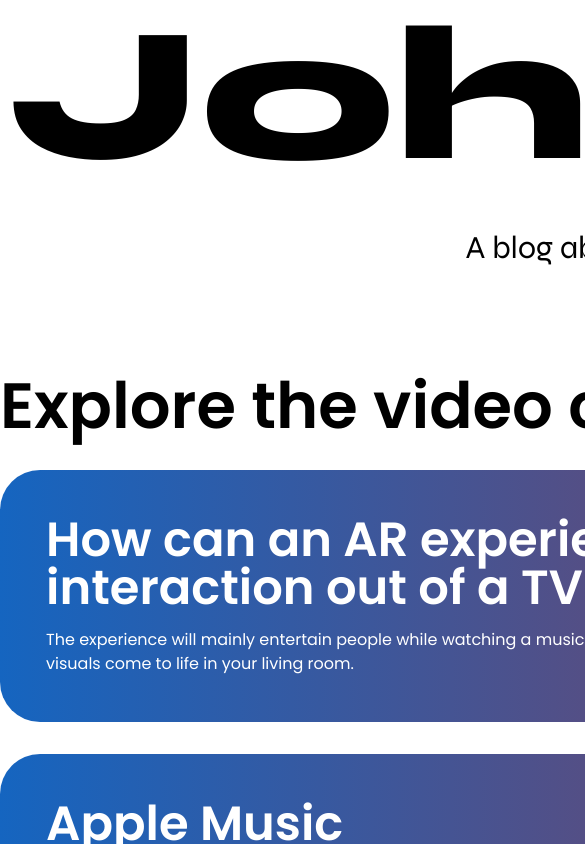
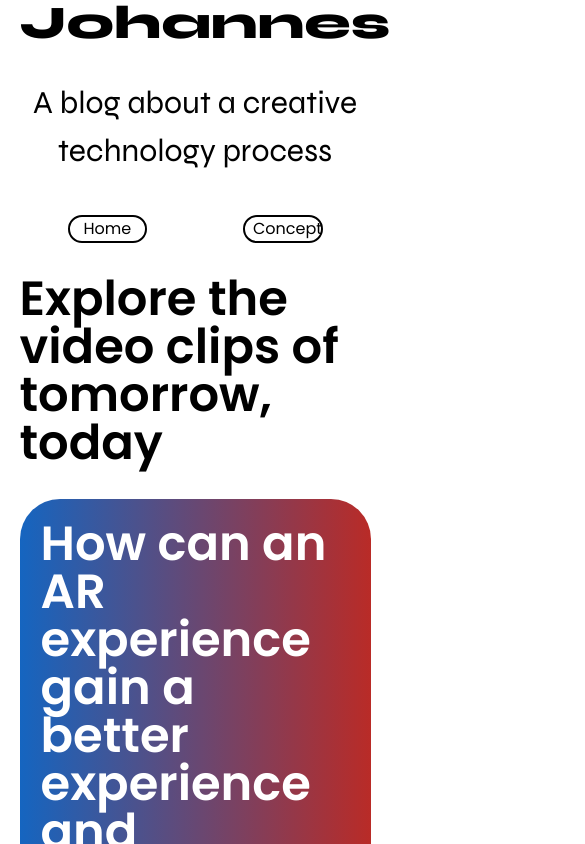
Before and after one commit to johanneshermans/blog_frontend, a React (Create React App) app: page /concept in a window 390 px wide. Shown: the top 844 px of the page, 585 px wide, since content can reach past the window. Built offline with nearby package versions, Linux system fonts and the light colour scheme.

Commit message:
responsive site

```diff
--- a/src/App.css
+++ b/src/App.css
@@ -72,6 +72,7 @@ a {
   font-weight: 800;
   margin-right: 1em;
   font-size: 5em;
+  text-align: center;
 }
 
 .post__container {
@@ -145,3 +146,33 @@ a {
 .list.li {
   margin-bottom: 1em;
 }
+
+@media only screen and (max-width: 1200px) {
+  body {
+    width: 90%;
+    margin: 0 auto;
+  }
+
+  h1 {
+    text-align: center;
+    font-size: 12vw;
+    font-weight: 800;
+    font-family: 'Syne', sans-serif;
+  }
+
+  h2 {
+    font-size: 3em;
+    font-weight: 600;
+    display: block;
+  }
+
+  p {
+    font-size: 1.2em;
+  }
+
+  .post__container {
+    padding: 6%;
+  }
+
+
+}
--- a/src/pages/concept.js
+++ b/src/pages/concept.js
@@ -25,21 +25,28 @@ const Concept = () => {
             </section>
 
             <section className="post__container">
-                <h3>Deliverables + Schedule</h3>
+                <h3>Sprints + Schedule</h3>
 
                 <section>
                     <h4>Friday 5 November</h4>
                     <ul className="list">
                         <a href="https://www.yumpu.com/en/document/read/65962592/reserch-report-unity-arkit" target="_blank" rel="noreferrer">Report Unity VS ARKit</a>
-                        <a href="https://www.yumpu.com/en/document/read/65964119/research-report-interactive-videoclips-research-music-videos" target="_blank" rel="noreferrer" à>Report Interactive videoclips + Music videos</a>
+                        <a href="https://www.yumpu.com/en/document/read/65964119/research-report-interactive-videoclips-research-music-videos" target="_blank" rel="noreferrer">Report Interactive videoclips + Music videos</a>
                     </ul>
                 </section>
 
                 <section>
                     <h4>Friday 20 November</h4>
                     <ul className="list">
-                        <a href="https://www.youtube.com/watch?v=k0Lt2TaQ2DI" target="_blank" rel="noreferrer" à>First AR Demo</a>
-                        <a href="https://www.yumpu.com/en/document/read/65994013/research-report-augmented-reality" target="_blank" rel="noreferrer" à>Report augmented reality</a>
+                        <a href="https://www.youtube.com/watch?v=k0Lt2TaQ2DI" target="_blank" rel="noreferrer">First AR Demo</a>
+                        <a href="https://www.yumpu.com/en/document/read/65994013/research-report-augmented-reality" target="_blank" rel="noreferrer">Report augmented reality</a>
+                    </ul>
+                </section>
+
+                <section>
+                    <h4>Friday 21 November</h4>
+                    <ul className="list">
+                        <a href="https://youtu.be/JLe9XwBlAoI" target="_blank" rel="noreferrer">Vuforia Demo</a>
                     </ul>
                 </section>
 
```
